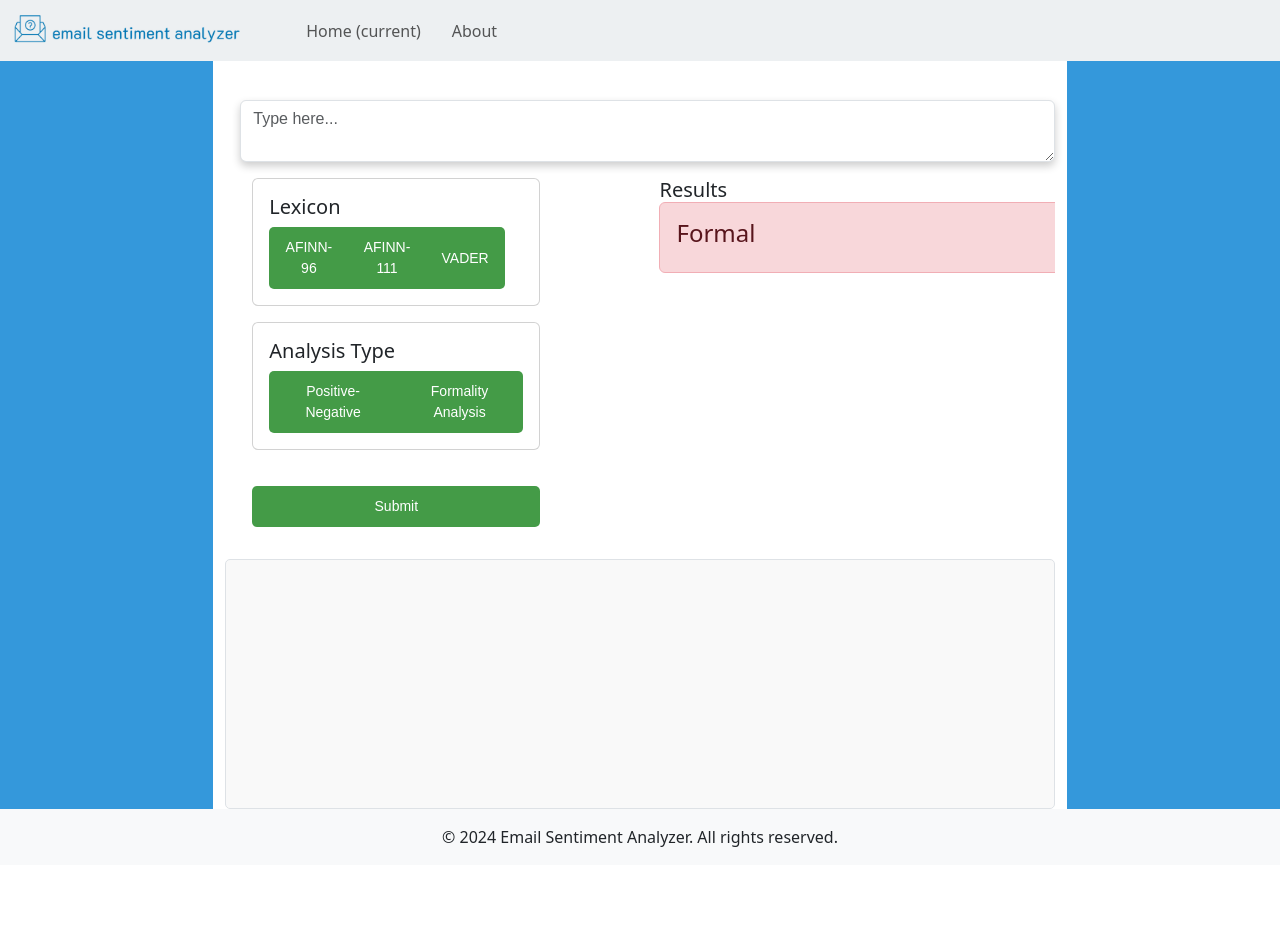
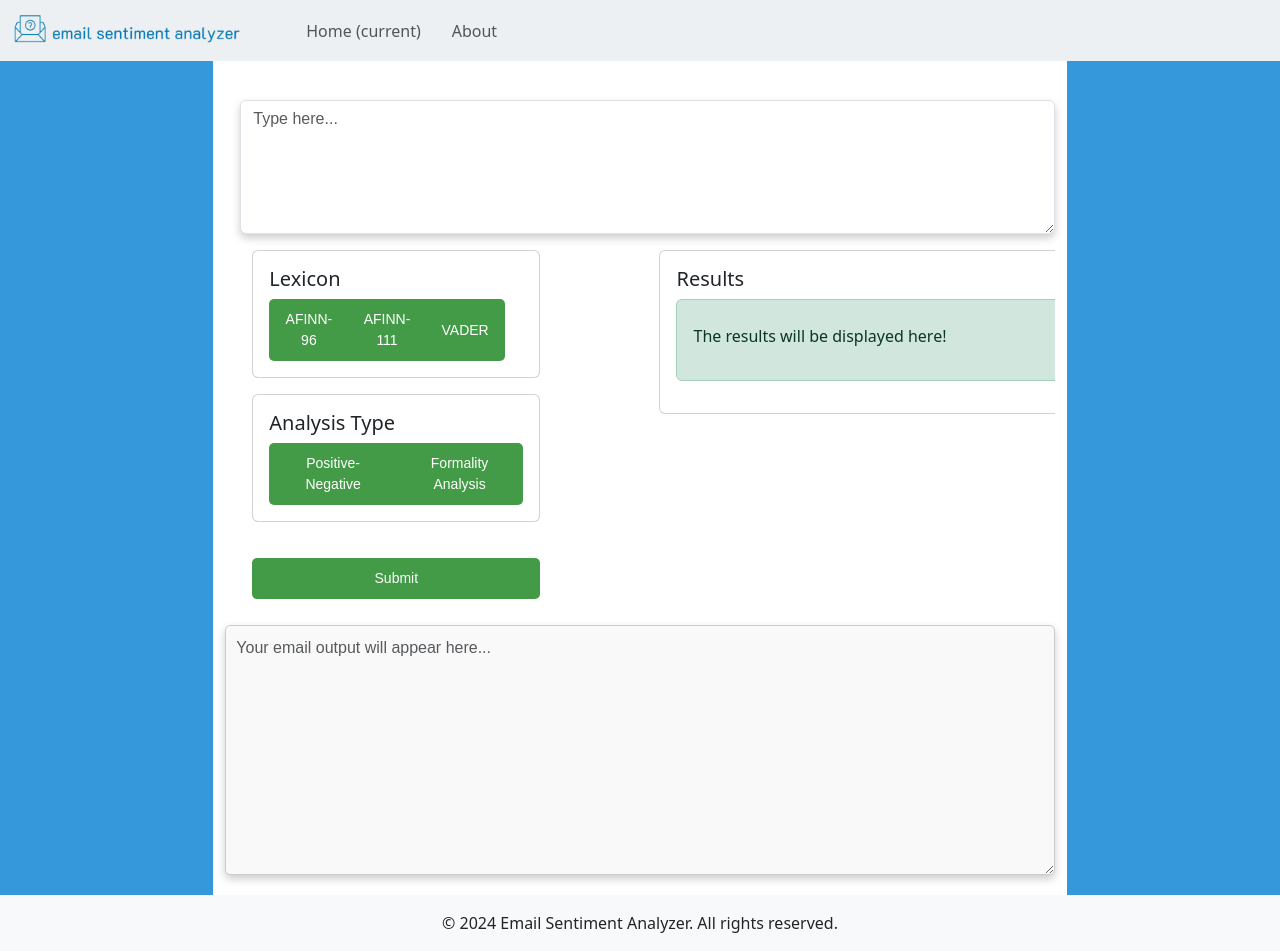
Before and after one commit to TimurOner/EmailSentin, a Flask app: page / in a window 1280 px wide. Before the commit the page ends 847 px from the top, so only its background shows below. Run offline with Flask 3, Linux system fonts and the light colour scheme; some libraries are stand-ins or nearby versions.

Commit message:
Layout Updates
Updated the layout and fixed a few layout bugs.

A potential bug regarding the formality score outputs from the backend. The values seem to take only extreme values but no value in between.

```diff
--- a/main.py
+++ b/main.py
@@ -40,8 +40,12 @@ def process_input():
     elif method == 'Formality Analysis':
      pred_class,score = form_inform_score(user_input,form_inform_model,word2vec_instance)  # Convert the score to a string if needed
 
-
-    intro_text,body_text,conclusion_text =  get_email_components(user_input)  # Assuming split_text is defined elsewhere
+    # For now the parsing feature is paused.
+    # intro_text,body_text,conclusion_text =  get_email_components(user_input)  # Assuming split_text is defined elsewhere
+    intro_text = ''
+    body_text = ''
+    conclusion_text = ''
+    entire_text = user_input
 
     print(pred_class,score)
     # Create the response dictionary
@@ -49,6 +53,7 @@ def process_input():
         'intro_text': intro_text,
         'body_text': body_text,
         'conclusion_text':conclusion_text,
+        'entire_text':entire_text,
         'pred_class': pred_class,
         'score':score
     }
--- a/static/script.js
+++ b/static/script.js
@@ -19,12 +19,14 @@ function submitForm() {
         const introText = data['intro_text'];
         const bodyText = data['body_text'];
         const conclusionText = data['conclusion_text'];
+        const entireText = data['entire_text']
 
         const inputProcessed = processString(introText, bodyText, conclusionText);
 
         // document.getElementById('output').value = score;
-        // document.getElementById('email_output').innerHTML = inputProcessed; // Display colored text
-         updateResultCard(score);
+        document.getElementById('email_output').innerHTML = entireText; // Display colored text
+        updateResultCard(score);
+
     })
     .catch(error => console.error('Error fetching data:', error));
 }
@@ -98,7 +100,7 @@ document.addEventListener('DOMContentLoaded', function() {
 
 
 function updateResultCard(formalityScore) {
-    const resultCard = document.querySelector('.card_result'); // Target the card container
+    const resultCard = document.querySelector('#unique-results-card');
     console.log("Result Card:", resultCard); // Log resultCard for debugging
 
     if (!resultCard) {
--- a/templates/index.html
+++ b/templates/index.html
@@ -38,7 +38,7 @@
             <div class="col-8">
 
                 <form id="input_form">
-                    <textarea class="form-control text_class mb-3" id="user_input" name="user_input" placeholder="Type here..."></textarea>
+                    <textarea class="form-control text_class mb-3" id="user_input" name="user_input" placeholder="Type here..." rows="5"></textarea>
 
                     <div class="container">
                         <div class="row">
@@ -87,13 +87,14 @@
 
                                         <!-- Danger Badge Below the Email Output -->
 
-                                        <div class="card_result" style="width: 28rem;">
+                                        <div class="card" id="unique-results-card" style="width: 28rem;">
                                             <div class="card-body">
                                                 <h5 class="card-title">Results</h5>
-                                                <div class="alert alert-danger" role="alert">
-                                                    <h4 class="alert-heading">Formal</h4>
+                                                <div class="alert alert-success" role="alert">
+                                                    <h4 class="alert-heading"></h4>
 
-                                                  </div>
+                                                    <p>The results will be displayed here!</p>
+                                                </div>
                                             </div>
                                         </div>
 
@@ -123,11 +124,11 @@
 
 
 
-                <!-- <h2>Output:</h2>
-                <textarea class="form-control text_class" id="output" readonly></textarea> -->
-                <div id="email_output" class="border p-3 mt-3">
-                    <!-- Email output content goes here -->
-                </div>
+
+                <textarea class="form-control text_class" id="email_output" readonly placeholder="Your email output will appear here..."></textarea>
+
+
+
 
             </div>
             <div class="col-2 sidebar right">
```
